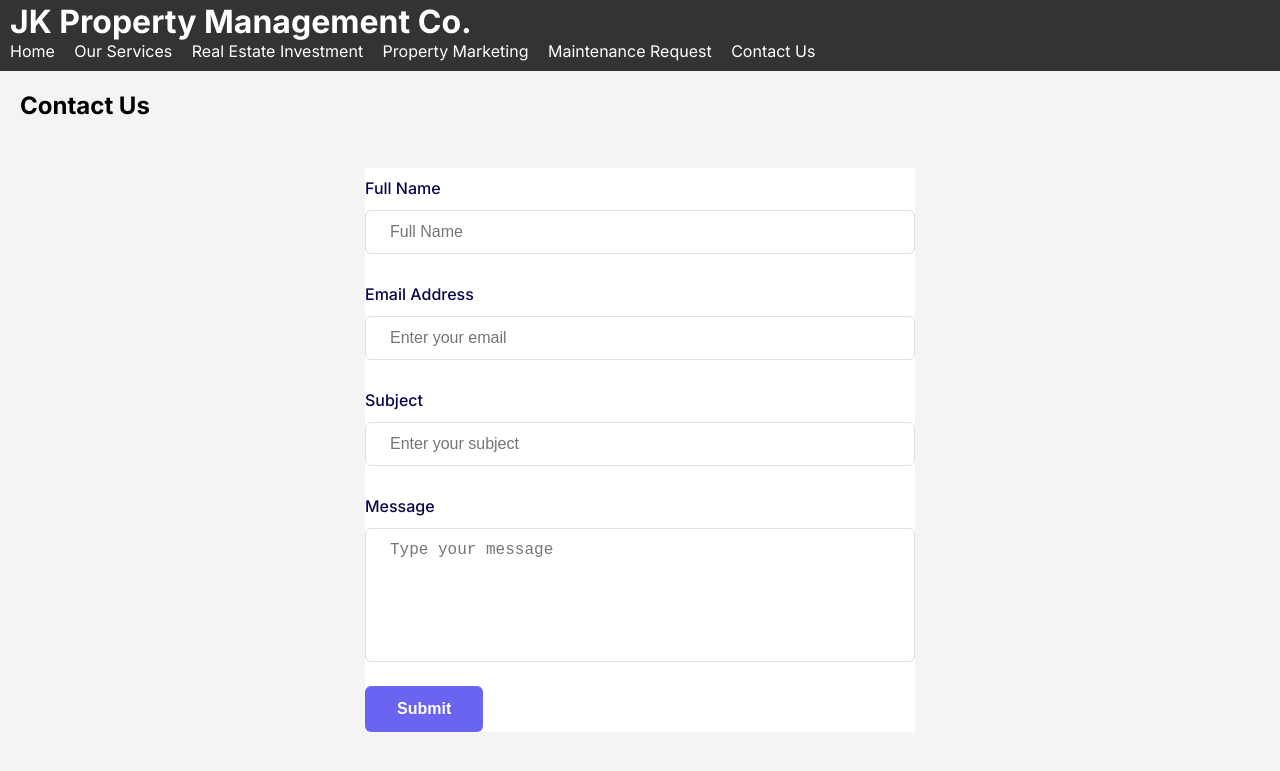
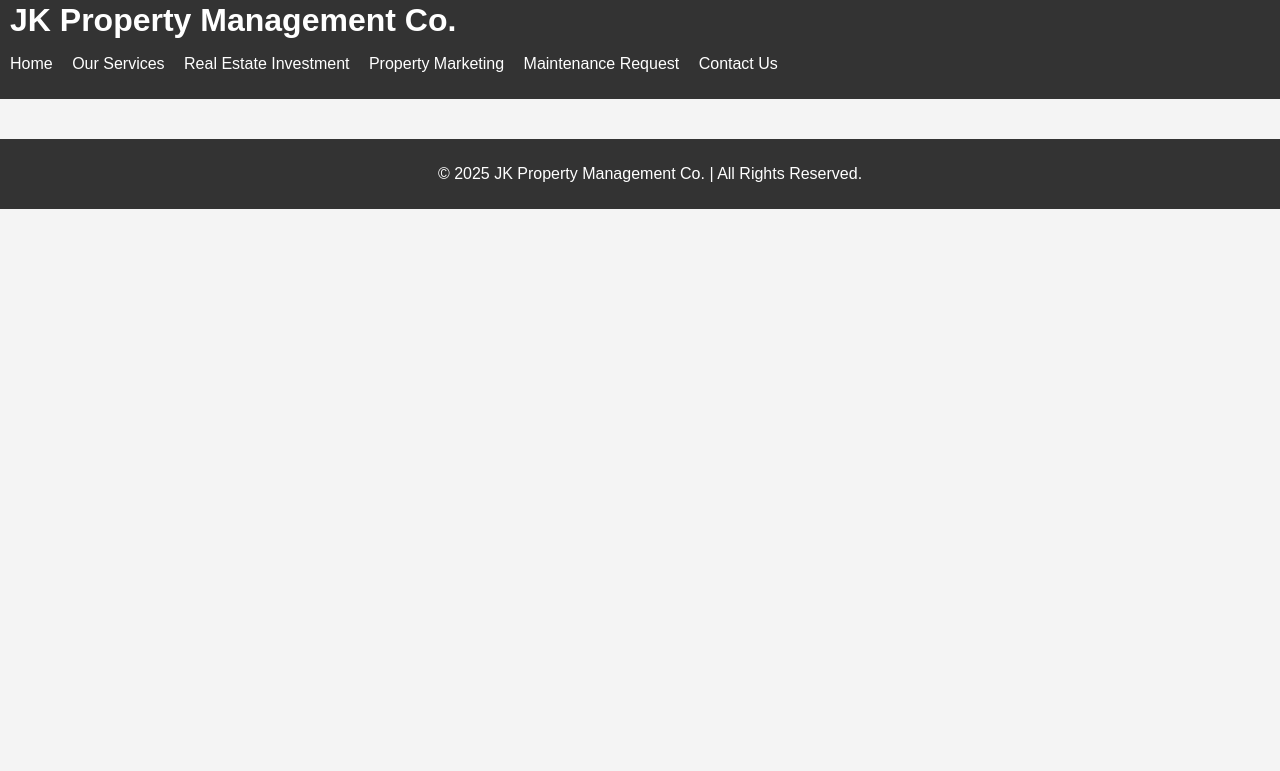
Before and after one commit to GitjoonJK/GitjoonJK, a plain HTML site: page contact.html in a window 1280 px wide. Shown: the part 65-836 px from the top of the page. After the commit the page ends 800 px from the top, so only its background shows below. Drawn offline with Linux system fonts and the light colour scheme.

Commit message:
Add files via upload

```diff
--- a/contact.html
+++ b/contact.html
@@ -1,183 +1,31 @@
 <!DOCTYPE html>
 <html lang="en">
 <head>
-    <meta charset="UTF-8">
-    <meta name="viewport" content="width=device-width, initial-scale=1.0">
-    <title>Contact Us</title>
-    <link rel="stylesheet" href="styles.css">
+  <meta charset="UTF-8" />
+  <meta name="viewport" content="width=device-width, initial-scale=1.0"/>
+  <title>Our Services | JK Property Management Co.</title>
+  <link rel="stylesheet" href="styles.css" />
 </head>
+
 <body>
   <header>
     <div class="logo">
-	<img src="images/logo JK.jpg" style="max-width: 200px;">
+      <img src="images/logo JK.jpg" alt="JK Property Management Logo" style="max-width: 200px;" />
       <h1>JK Property Management Co.</h1>
     </div>
     <nav>
       <ul>
         <li><a href="index.html">Home</a></li>
-                <li><a href="services.html">Our Services</a></li>
-		<li><a href="services.html">Real Estate Investment</a></li>
-		<li><a href="services.html">Property Marketing</a></li>
-		<li><a href="services.html">Maintenance Request</a></li>
+        <li><a href="services.html" class="active">Our Services</a></li>
+        <li><a href="investment.html">Real Estate Investment</a></li>
+        <li><a href="marketing.html">Property Marketing</a></li>
+        <li><a href="maintenance.html">Maintenance Request</a></li>
         <li><a href="contact.html">Contact Us</a></li>
       </ul>
     </nav>
   </header>
     <main>
-       <div class="contact-form">
-    <h2>Contact Us</h2>
-   <div class="formbold-main-wrapper">
-  <!-- Author: FormBold Team -->
-  <!-- Learn More: https://formbold.com -->
-  <div class="formbold-form-wrapper">
-    <form action="https://formbold.com/s/FORM_ID" method="POST">
-      <div class="formbold-mb-5">
-        <label for="name" class="formbold-form-label"> Full Name </label>
-        <input
-          type="text"
-          name="name"
-          id="name"
-          placeholder="Full Name"
-          class="formbold-form-input"
-        />
-      </div>
-
-      <div class="formbold-mb-5">
-        <label for="email" class="formbold-form-label"> Email Address </label>
-        <input
-          type="email"
-          name="email"
-          id="email"
-          placeholder="Enter your email"
-          class="formbold-form-input"
-        />
-      </div>
-
-      <div class="formbold-mb-5">
-        <label for="subject" class="formbold-form-label"> Subject </label>
-        <input
-          type="text"
-          name="subject"
-          id="subject"
-          placeholder="Enter your subject"
-          class="formbold-form-input"
-        />
-      </div>
-
-      <div class="formbold-mb-5">
-        <label for="message" class="formbold-form-label"> Message </label>
-        <textarea
-          rows="6"
-          name="message"
-          id="message"
-          placeholder="Type your message"
-          class="formbold-form-input"
-        ></textarea>
-      </div>
-
-      <div>
-        <button class="formbold-btn">Submit</button>
-      </div>
-    </form>
-  </div>
-</div>
-<style>
-  @import url('https://fonts.googleapis.com/css2?family=Inter:wght@400;500;600;700&display=swap');
-  * {
-    margin: 0;
-    padding: 0;
-    box-sizing: border-box;
-  }
-  body {
-    font-family: "Inter", sans-serif;
-  }
-  .formbold-mb-5 {
-    margin-bottom: 20px;
-  }
-  .formbold-pt-3 {
-    padding-top: 12px;
-  }
-  .formbold-main-wrapper {
-    display: flex;
-    align-items: center;
-    justify-content: center;
-    padding: 48px;
-  }
-
-  .formbold-form-wrapper {
-    margin: 0 auto;
-    max-width: 550px;
-    width: 100%;
-    background: white;
-  }
-  .formbold-form-label {
-    display: block;
-    font-weight: 500;
-    font-size: 16px;
-    color: #07074d;
-    margin-bottom: 12px;
-  }
-  .formbold-form-label-2 {
-    font-weight: 600;
-    font-size: 20px;
-    margin-bottom: 20px;
-  }
-
-  .formbold-form-input {
-    width: 100%;
-    padding: 12px 24px;
-    border-radius: 6px;
-    border: 1px solid #e0e0e0;
-    background: white;
-    font-weight: 500;
-    font-size: 16px;
-    color: #6b7280;
-    outline: none;
-    resize: none;
-  }
-  .formbold-form-input:focus {
-    border-color: #6a64f1;
-    box-shadow: 0px 3px 8px rgba(0, 0, 0, 0.05);
-  }
-
-  .formbold-btn {
-    text-align: center;
-    font-size: 16px;
-    border-radius: 6px;
-    padding: 14px 32px;
-    border: none;
-    font-weight: 600;
-    background-color: #6a64f1;
-    color: white;
-    cursor: pointer;
-  }
-  .formbold-btn:hover {
-    box-shadow: 0px 3px 8px rgba(0, 0, 0, 0.05);
-  }
-
-  .formbold--mx-3 {
-    margin-left: -12px;
-    margin-right: -12px;
-  }
-  .formbold-px-3 {
-    padding-left: 12px;
-    padding-right: 12px;
-  }
-  .flex {
-    display: flex;
-  }
-  .flex-wrap {
-    flex-wrap: wrap;
-  }
-  .w-full {
-    width: 100%;
-  }
-  @media (min-width: 540px) {
-    .sm\:w-half {
-      width: 50%;
-    }
-  }
-</style>
+       <script type="text/javascript" src="https://form.jotform.com/jsform/251098220918155"></script>
 
 
 </div>
```
Also changed, not shown: maintenance.html (+40 -66 lines). Lines whose indentation alone changed are shown as unchanged.
